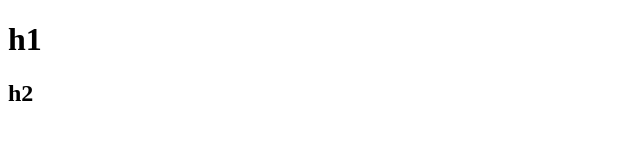
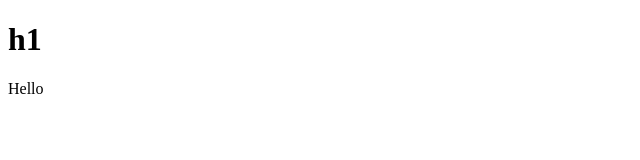
Before and after one commit to kev-torrico/new-repo, a plain HTML site: page index.html in a window 1280 px wide. Shown: the full height of the page, 0-640 px from the left. Drawn offline with Linux system fonts and the light colour scheme.

Commit message:
Add p tag

```diff
--- a/index.html
+++ b/index.html
@@ -7,6 +7,6 @@
   </head>
   <body>
     <h1>h1</h1>
-    <h2>h2</h2>
+    <p>Hello</p>
   </body>
 </html>
```
